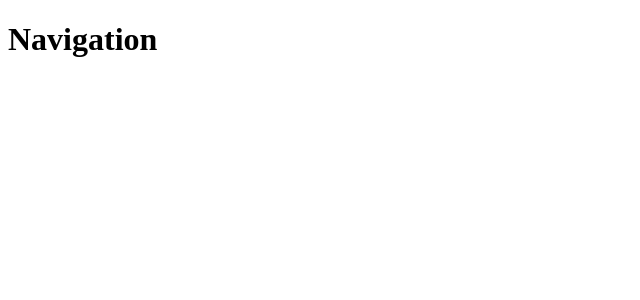
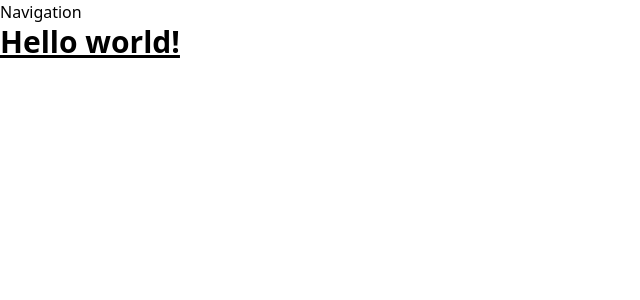
Before and after one commit to prametanaset/front-end-e-tax, a Nuxt app: page / in a window 1280 px wide. Shown: the top 300 px of the page, without its empty margins (0-640 px from the left). Built offline with nearby package versions, Linux system fonts and the light colour scheme.

Commit message:
install and config tailwind css

```diff
--- /dev/null
+++ b/assets/css/main.css
@@ -0,0 +1 @@
+@import "tailwindcss";
--- a/nuxt.config.ts
+++ b/nuxt.config.ts
@@ -1,5 +1,12 @@
-// https://nuxt.com/docs/api/configuration/nuxt-config
+import tailwindcss from "@tailwindcss/vite";
+
 export default defineNuxtConfig({
   compatibilityDate: '2024-11-01',
-  devtools: { enabled: true }
+  devtools: { enabled: true },
+  css: ['~/assets/css/main.css'],
+  vite: {
+    plugins: [
+      tailwindcss(),
+    ],
+  },
 })
--- a/package.json
+++ b/package.json
@@ -10,7 +10,9 @@
     "postinstall": "nuxt prepare"
   },
   "dependencies": {
+    "@tailwindcss/vite": "^4.0.10",
     "nuxt": "^3.15.4",
+    "tailwindcss": "^4.0.10",
     "vue": "^3.5.13",
     "vue-router": "^4.5.0"
   },
--- a/pages/index.vue
+++ b/pages/index.vue
@@ -1,6 +1,8 @@
 <template>
   <div>
-
+    <h1 class="text-3xl font-bold underline">
+      Hello world!
+    </h1>
   </div>
 </template>
 
@@ -8,6 +10,4 @@
 
 </script>
 
-<style>
-
-</style>
+<style></style>
```
Also changed, not shown: 1 other file (tests, documents, lock files or other folders).
